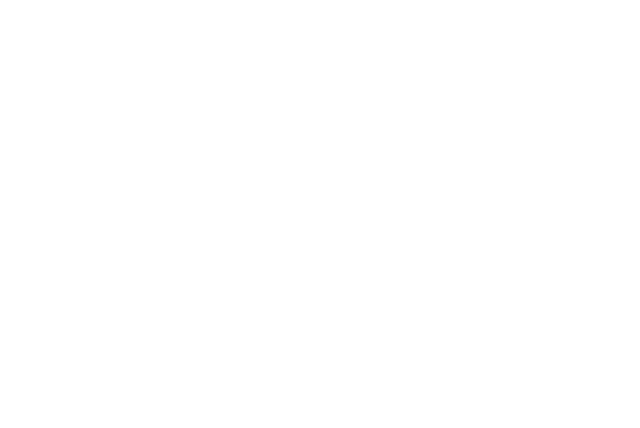
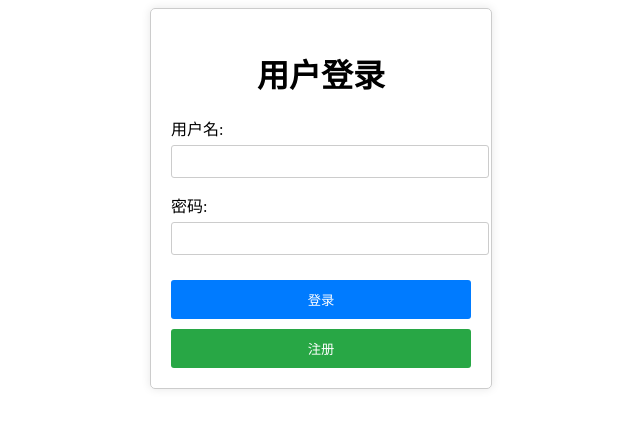
Before and after one commit to Anon-backends/felix, a Nuxt app in the folder frontend/: page /Login in a window 1280 px wide. Before the commit this address had no page. Shown: the top 428 px of the page, without its empty margins (319-959 px from the left). Built offline with nearby package versions, Linux system fonts and the light colour scheme.

Commit message:
增添了登录和注册功能

```diff
--- /dev/null
+++ b/frontend/pages/Login.vue
@@ -0,0 +1,129 @@
+<template>
+  <div class="login-container">
+    <h1>用户登录</h1>
+    <form @submit.prevent="login">
+      <label for="name">用户名:</label>
+      <input type="text" id="name" v-model="name" required />
+      <label for="password">密码:</label>
+      <input type="password" id="password" v-model="password" required />
+      <button type="submit">登录</button>
+    </form>
+    <!-- 显示登录结果信息 -->
+    <div v-if="loginMessage" class="message">{{ loginMessage }}</div>
+    <button @click="goToRegister">注册</button>
+  </div>
+</template>
+
+<script setup>
+import { ref } from "#imports";
+import { useRouter } from "#imports";
+
+const name = ref("");
+const password = ref("");
+const router = useRouter();
+const loginMessage = ref("");
+
+// 登录函数
+const login = async () => {
+  try {
+    const response = await fetch("http://localhost:8080/api/user/login", {
+      method: "POST",
+      headers: {
+        "Content-Type": "application/json",
+      },
+      body: JSON.stringify({
+        name: name.value,
+        password: password.value,
+      }),
+    });
+
+    const data = await response.json();
+
+    if (response.ok) {
+      if (data.success) {
+        loginMessage.value = "登录成功！";
+        // 短暂延迟后跳转到主页面
+        setTimeout(() => {
+          router.push("/");
+        }, 1000);
+      } else {
+        loginMessage.value = data.message || "登录失败，请检查用户名和密码。";
+      }
+    } else {
+      loginMessage.value = "登录失败，请稍后重试。";
+    }
+  } catch (error) {
+    loginMessage.value = "请求出错，请检查网络连接。";
+    console.error("请求出错:", error);
+  }
+};
+
+// 跳转到注册页面
+const goToRegister = () => {
+  router.push("/register");
+};
+</script>
+
+<style scoped>
+.login-container {
+  width: 300px;
+  margin: 0 auto;
+  padding: 20px;
+  border: 1px solid #ccc;
+  border-radius: 5px;
+  box-shadow: 0 0 10px rgba(0, 0, 0, 0.1);
+}
+
+h1 {
+  text-align: center;
+  margin-bottom: 20px;
+}
+
+form label {
+  display: block;
+  margin-bottom: 5px;
+}
+
+form input {
+  width: 100%;
+  padding: 8px;
+  margin-bottom: 15px;
+  border: 1px solid #ccc;
+  border-radius: 3px;
+}
+
+form button {
+  width: 100%;
+  padding: 10px;
+  background-color: #007bff;
+  color: white;
+  border: none;
+  border-radius: 3px;
+  cursor: pointer;
+}
+
+form button:hover {
+  background-color: #0056b3;
+}
+
+.message {
+  margin-top: 10px;
+  color: red;
+  text-align: center;
+}
+
+button {
+  width: 100%;
+  padding: 10px;
+  margin-top: 10px;
+  background-color: #28a745;
+  color: white;
+  border: none;
+  border-radius: 3px;
+  cursor: pointer;
+}
+
+button:hover {
+  background-color: #218838;
+}
+</style>
--- a/frontend/pages/index.vue
+++ b/frontend/pages/index.vue
@@ -1,7 +1,14 @@
 <template>
   <div class="root">
+    <!-- 加载状态 -->
+    <div v-if="isLoading" class="loading-container">
+      <div class="loading-text">加载中...</div>
+      <div class="progress-bar">
+        <div class="progress" :style="{ width: progress + '%' }"></div>
+      </div>
+    </div>
     <!-- 轮播图容器 -->
-    <div class="carousel-container">
+    <div v-else class="carousel-container">
       <div
         class="carousel"
         :style="{ transform: `translateX(-${currentIndex * 100}%)` }"
@@ -60,7 +67,39 @@
 import { FontAwesomeIcon } from "@fortawesome/vue-fontawesome";
 import { library } from "@fortawesome/fontawesome-svg-core";
 import { faUserSecret } from "@fortawesome/free-solid-svg-icons";
-import { useRoute, ref } from "#imports";
+import { useRoute, ref, onBeforeMount, onUnmounted } from "#imports";
+//路由守卫
+import { useRouter } from "#imports";
+
+const router = useRouter();
+const isLoading = ref(true);
+const isLoggedIn = ref(false); // 假设这里判断用户是否登录
+const progress = ref(0);
+let intervalId;
+
+onBeforeMount(async () => {
+  intervalId = setInterval(() => {
+    if (progress.value < 100) {
+      progress.value += 10;
+    }
+  }, 100);
+  try {
+    // 模拟异步检查登录状态
+    await new Promise((resolve) => setTimeout(resolve, 1000));
+    if (!isLoggedIn.value) {
+      router.push("/Login");
+    }
+  } catch (error) {
+    console.error("检查登录状态出错:", error);
+  } finally {
+    isLoading.value = false;
+    clearInterval(intervalId);
+  }
+});
+
+onUnmounted(() => {
+  clearInterval(intervalId);
+});
 
 // 将 FontAwesome 图标添加到库中
 library.add(faUserSecret);
@@ -122,6 +161,33 @@
   background-size: cover;
   padding-bottom: 3rem;
   box-sizing: border-box;
+}
+
+.loading-container {
+  color: white;
+  font-size: 30px;
+  text-align: center;
+  margin-top: 100px;
+}
+
+.loading-text {
+  margin-bottom: 20px;
+}
+
+.progress-bar {
+  width: 80%;
+  max-width: 600px;
+  margin: 0 auto;
+  background-color: #f3f3f3;
+  border-radius: 10px;
+  overflow: hidden;
+}
+
+.progress {
+  height: 30px;
+  background-color: #007bff;
+  width: 0;
+  transition: width 0.3s ease;
 }
 
 .carousel-container {
--- /dev/null
+++ b/frontend/pages/register.vue
@@ -0,0 +1,107 @@
+<template>
+  <div class="register-container">
+    <h1>用户注册</h1>
+    <form @submit.prevent="register">
+      <label for="name">用户名:</label>
+      <input type="text" id="name" v-model="name" required />
+      <label for="password">密码:</label>
+      <input type="password" id="password" v-model="password" required />
+      <button type="submit">注册</button>
+    </form>
+    <!-- 显示注册结果信息 -->
+    <div v-if="registerMessage" class="message">{{ registerMessage }}</div>
+  </div>
+</template>
+
+<script setup>
+import { ref } from "#imports";
+import { useRouter } from "#imports";
+
+const name = ref("");
+const password = ref("");
+const router = useRouter();
+const registerMessage = ref("");
+
+const register = async () => {
+  try {
+    const response = await fetch("http://localhost:8080/api/user/register", {
+      method: "POST",
+      headers: {
+        "Content-Type": "application/json",
+      },
+      body: JSON.stringify({
+        name: name.value,
+        password: password.value,
+      }),
+    });
+
+    const data = await response.json();
+
+    if (response.ok) {
+      if (data.success) {
+        registerMessage.value = "注册成功，请登录。";
+        // 短暂延迟后跳转到登录页面
+        setTimeout(() => {
+          router.push("/Login");
+        }, 2000);
+      } else {
+        registerMessage.value = data.message || "注册失败，请稍后重试。";
+      }
+    } else {
+      registerMessage.value = "注册失败，请稍后重试。";
+    }
+  } catch (error) {
+    registerMessage.value = "请求出错，请检查网络连接。";
+    console.error("请求出错:", error);
+  }
+};
+</script>
+
+<style scoped>
+.register-container {
+  width: 300px;
+  margin: 0 auto;
+  padding: 20px;
+  border: 1px solid #ccc;
+  border-radius: 5px;
+  box-shadow: 0 0 10px rgba(0, 0, 0, 0.1);
+}
+
+h1 {
+  text-align: center;
+  margin-bottom: 20px;
+}
+
+form label {
+  display: block;
+  margin-bottom: 5px;
+}
+
+form input {
+  width: 100%;
+  padding: 8px;
+  margin-bottom: 15px;
+  border: 1px solid #ccc;
+  border-radius: 3px;
+}
+
+form button {
+  width: 100%;
+  padding: 10px;
+  background-color: #007bff;
+  color: white;
+  border: none;
+  border-radius: 3px;
+  cursor: pointer;
+}
+
+form button:hover {
+  background-color: #0056b3;
+}
+
+.message {
+  margin-top: 10px;
+  color: red;
+  text-align: center;
+}
+</style>
```
